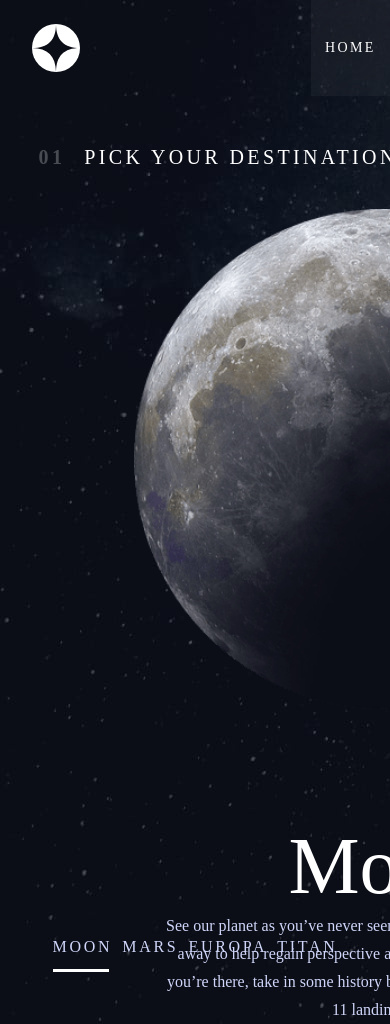
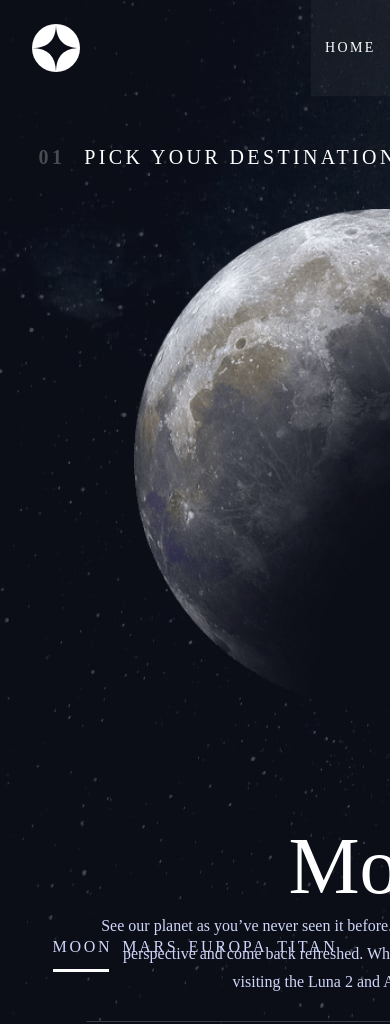
Before and after one commit to dvelatcodes/space-tourism-website, a Next.js app: page /destination in a window 390 px wide. Shown: the top 1024 px of the page. Built offline with nearby package versions, Linux system fonts and the light colour scheme; a web font is replaced by a local one.

Commit message:
made build mobile view for destination

```diff
--- a/app/destination/index.scss
+++ b/app/destination/index.scss
@@ -27,6 +27,12 @@
     background-image: url('/assets/destination/background-destination-tablet.jpg');
   }
 
+  @media screen and (max-width: 375px) {
+    width: 375px;
+    height: 850px;
+    background-image: url('/assets/destination/background-destination-mobile.jpg');
+  }
+
   main {
     width: fit-content;
     height: fit-content;
@@ -36,6 +42,9 @@
       margin-top: 50px;
       width: 100%;
       padding-left: 0;
+    }
+    @media screen and (max-width: 375px) {
+      margin-top: 30px;
     }
 
     h5 {
@@ -52,6 +61,12 @@
         letter-spacing: 3.375px;
         margin-left: 38.5px;
       }
+      @media screen and (max-width: 375px) {
+        font-size: 16px;
+        letter-spacing: 2.7px;
+        margin-left: 0;
+        text-align: center;
+      }
       span {
         color: #fff;
         font-family: Barlow Condensed;
@@ -66,6 +81,11 @@
           margin-right: 19px;
           font-size: 20px;
           letter-spacing: 3.375px;
+        }
+        @media screen and (max-width: 375px) {
+          font-size: 16px;
+          letter-spacing: 2.7px;
+          margin-left: 0;
         }
       }
     }
@@ -90,6 +110,9 @@
         left: 0;
         margin: auto;
       }
+      @media screen and (max-width: 375px) {
+        bottom: 3.5rem;
+      }
 
       .sections {
         width: 285px;
@@ -97,6 +120,10 @@
         display: flex;
         flex-shrink: 0;
         justify-content: space-between;
+        @media screen and (max-width: 375px) {
+          // width: 237px;
+          height: 28px;
+        }
 
         .option {
           color: #d0d6f9;
@@ -108,6 +135,11 @@
           letter-spacing: 2.7px;
           position: relative;
           cursor: pointer;
+
+          @media screen and (max-width: 375px) {
+            font-size: 14px;
+            letter-spacing: 2.362px;
+          }
 
           &:hover::before {
             content: '';
@@ -138,6 +170,9 @@
             background: #fff;
             position: absolute;
             bottom: 0;
+            @media screen and (max-width: 375px) {
+              width: 36px;
+            }
           }
         }
       }
@@ -160,6 +195,10 @@
         margin-top: 40px;
       }
 
+      @media screen and (max-width: 375px) {
+        margin-top: 25px;
+      }
+
       .Img {
         margin-right: 310px;
         height: 300px;
@@ -173,12 +212,19 @@
         @media screen and (max-width: 768px) {
           margin-right: 0;
         }
+        @media screen and (max-width: 375px) {
+          width: 204px;
+          height: 204px;
+        }
       }
       .write-up {
         width: fit-content;
         height: fit-content;
         @media screen and (max-width: 768px) {
           margin-top: 7rem;
+        }
+        @media screen and (max-width: 375px) {
+          margin-top: 4.5rem;
         }
 
         h1 {
@@ -191,6 +237,9 @@
           @media screen and (max-width: 768px) {
             font-size: 80px;
             text-align: center;
+          }
+          @media screen and (max-width: 375px) {
+            font-size: 56px;
           }
         }
 
@@ -211,6 +260,12 @@
             line-height: 28px;
             text-align: center;
             margin-bottom: 25px;
+            width: 573px;
+          }
+          @media screen and (max-width: 375px) {
+            font-size: 15px;
+            line-height: 25px;
+            width: 327px;
           }
         }
 
@@ -227,6 +282,9 @@
             padding-top: 28px;
             margin: auto;
           }
+          @media screen and (max-width: 375px) {
+            flex-direction: column;
+          }
 
           &::before {
             content: '';
@@ -238,6 +296,10 @@
             @media screen and (max-width: 768px) {
               width: 573px;
               transform: translateX(-20%);
+            }
+            @media screen and (max-width: 375px) {
+              width: 327px;
+              transform: translateX(-26%);
             }
           }
 
@@ -273,6 +335,9 @@
 
           div:nth-child(1) {
             margin-right: 65px;
+            @media screen and (max-width: 375px) {
+              margin: 0 0 32px 0;
+            }
           }
         }
       }
```
